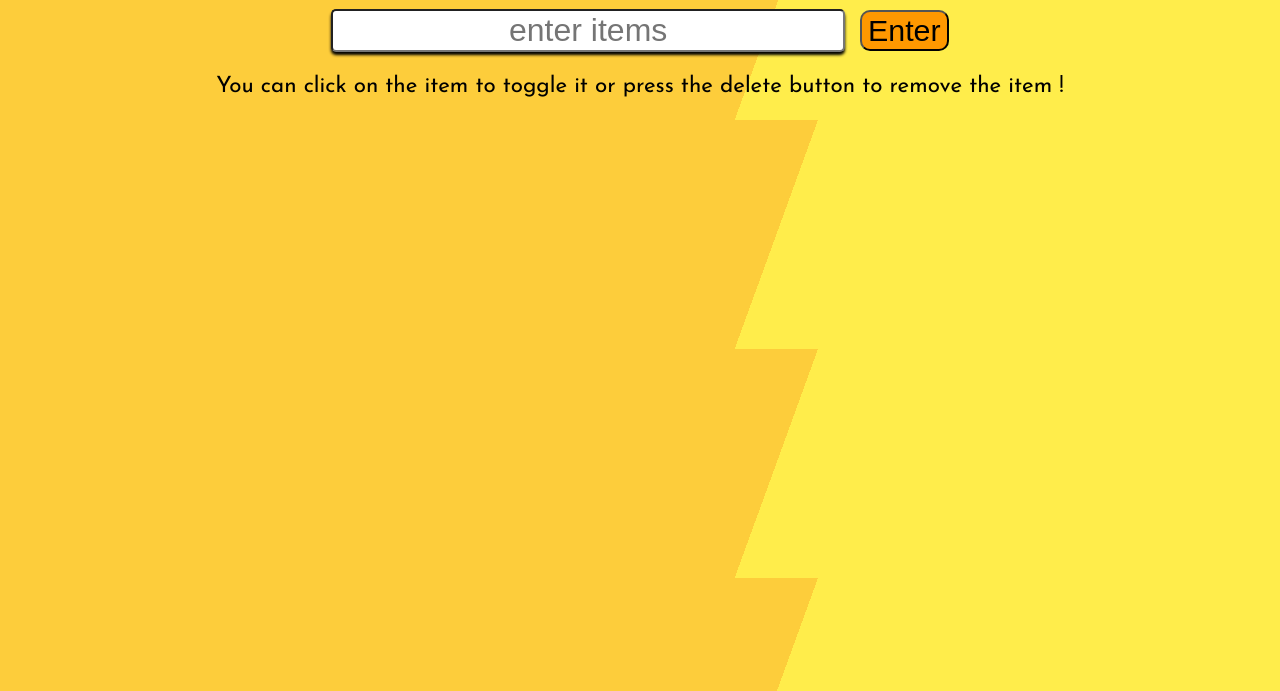
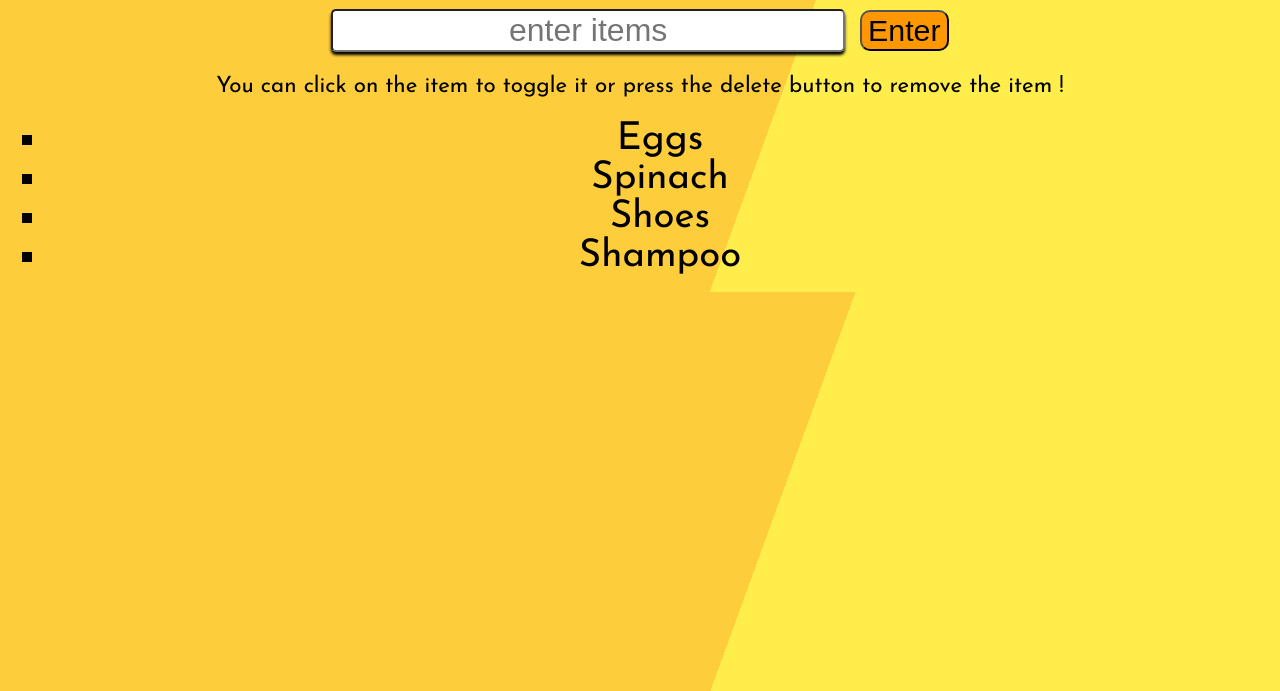
Before and after one commit to tanveerparhar/shopping-list, a plain HTML site: page index.html in a window 1280 px wide. Shown: the part 109-800 px from the top of the page. Drawn offline with Linux system fonts and the light colour scheme.

Commit message:
Adding default items

```diff
--- a/index.html
+++ b/index.html
@@ -12,7 +12,10 @@
      <button id="enter">Enter</button>
      <p>You can click on the item to toggle it or press the delete button to remove the item !</p>
      <ul>
-
+         <li>Eggs</li>
+         <li>Spinach</li>
+         <li>Shoes</li>
+         <li>Shampoo</li>
      </ul>
 
      <script type='text/javascript' src='shopping.js'></script>
```
